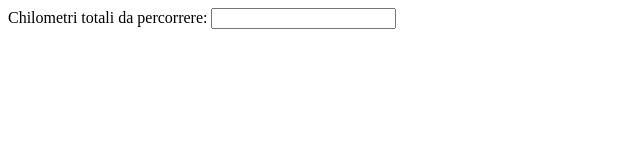
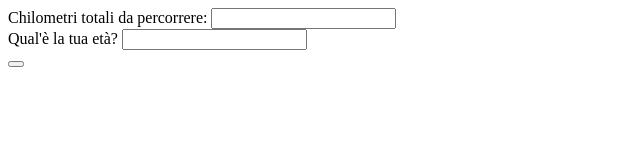
Before and after one commit to FrancescoLoCasto/js-biglietto-treno-form, a plain HTML site: page index.html in a window 1280 px wide. Shown: the whole page, without its empty margins (0-640 px from the left). Drawn offline with nearby package versions, Linux system fonts and the light colour scheme.

Commit message:
Create a second group and star create button

```diff
--- a/index.html
+++ b/index.html
@@ -22,7 +22,16 @@
             <label for="totalKm">Chilometri totali da percorrere:</label>
             <input type="number" name="kmt" id="totalKm">
          </div>
+
+         <div class="second-group">
+            <label for="passengerAge">Qual'è la tua età?</label>
+            <input type="number" name="agePass" id="passengerAge">
+         </div>
       </form>
+
+      <button id="button-shop">
+
+      </button>
 
       <!-- JS Script -->
       <script src="./js/script.js"></script>
```
